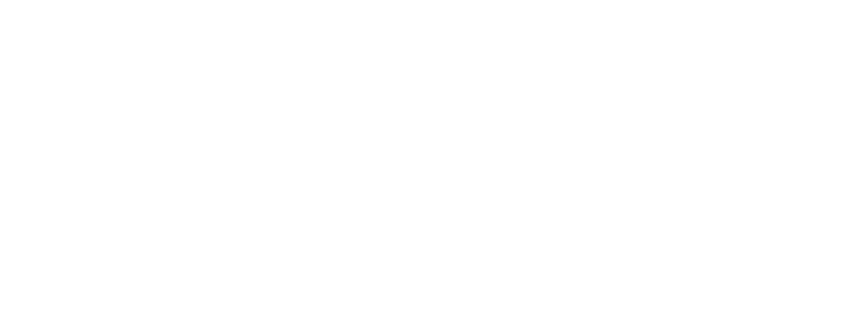
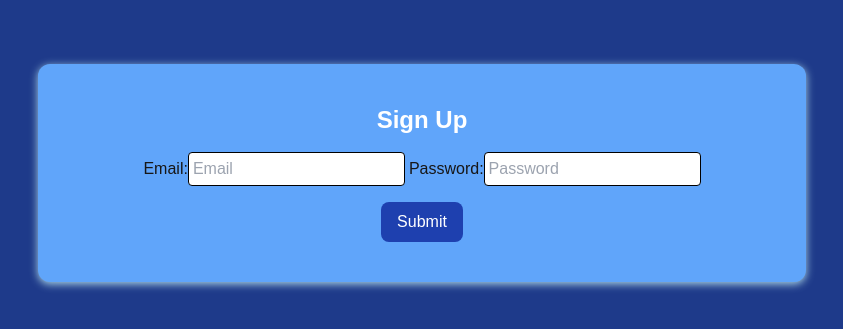
Before and after one commit to muzamilbaig123/p-StudentData-app, a Next.js app: page /signup in a window 1280 px wide. Shown: the part 227-556 px from the top of the page, without its empty margins (218-1061 px from the left). Built offline with nearby package versions, Linux system fonts and the light colour scheme; no server answers.

Commit message:
auth is jsut starting

```diff
--- /dev/null
+++ b/src/app/dashboard/page.tsx
@@ -0,0 +1,9 @@
+export default function Dashboard () {
+    return (
+        <>
+            <div className="h-[100vh] w-[100%] bg-blue-600 text-white text-4xl text-center" style={{alignContent: "center"}} >
+                <h1>My Dashboard</h1>
+            </div>
+        </>
+    )
+}
--- a/src/app/login/page.tsx
+++ b/src/app/login/page.tsx
@@ -1,7 +1,75 @@
-import Login from "@/components/authentication/login";
+"use client"
+import { auth } from "@/firebase/firebaseconfig";
+import { GoogleAuthProvider, signInWithEmailAndPassword, signInWithPopup } from "firebase/auth";
+import { useRouter } from "next/navigation";
+import { FormEvent, useState } from "react"
 
-export default function LoginRoute () {
+export default function Login() {
+    const [email, setEmail] = useState("");
+    const [password, setPassword] = useState("");
+    const route = useRouter();
+    const provider = new GoogleAuthProvider();
+
+
+    const LoginFormHandler = async (e: FormEvent) => {
+        e.preventDefault();
+        setEmail("");
+        setPassword("");
+
+        try{
+            await signInWithEmailAndPassword(auth, email, password);
+            console.log("Login Is Succefully");
+            route.push("/dashboard")
+        }catch(e){
+            console.log("Login Time Error", e)
+        };
+    };
+
+    const signInGoogleHandler = async () => {
+        try{
+        const userCed = await signInWithPopup(auth, provider);
+        console.log(userCed)
+
+    }catch(e){
+        console.log("Sign In With Goole Time Error", e);
+    }
+
+    }
+
     return (
-        <Login />
+        <>
+            <div className="w-[100%] bg-blue-900 h-[100vh] flex items-center">
+                <form className="bg-blue-400 ml-auto mr-auto p-2 w-[40%] rounded-xl pt-16 pb-16 text-center" style={{ boxShadow: "0px 2px 8px lightblue" }} onSubmit={LoginFormHandler}>
+                    <h1 className="text-center font-bold text-2xl text-white">LogIn</h1>
+
+                    <div className="m-2 p-2">
+                        <label>
+                            Email : <input type="email"
+                                value={email}
+                                onChange={(e) => { setEmail(e.target.value) }}
+                                className="border rounded border-black p-1"
+                                placeholder="Email"
+
+                            />
+                        </label>
+                    </div>
+                    <div>
+                        <label className="ml-1">
+                            Password : <input type="password"
+                                value={password}
+                                onChange={(e) => { setPassword(e.target.value) }}
+                                className="border rounded border-black p-1"
+                                placeholder="Password"
+
+                            />
+                        </label>
+                    </div>
+                    <button className="bg-blue-800 text-white pt-2 pb-2 pl-4 pr-4 rounded-lg relative top-4">Login</button>
+
+                </form>
+
+            </div>
+                    <button className="bg-blue-800 text-white pt-2 pb-2 pl-4 pr-4 rounded-lg absolute top-4 " onClick={signInGoogleHandler} style={{border: "2px solid white"}}>Login With Google</button>
+        </>
     )
 }
--- a/src/app/signup/page.tsx
+++ b/src/app/signup/page.tsx
@@ -1,9 +1,67 @@
-import SignUp from "@/components/authentication/signup";
+"use client";
+import  {useRouter}  from "next/navigation";
+import { createUserWithEmailAndPassword } from "firebase/auth";
+import { FormEvent, useState } from "react";
+import { auth } from "@/firebase/firebaseconfig";
 
-export default function SignupRoute () {
+
+export default function SignUp() {
+    const [email, setEmail] = useState("");
+    const [password, setPassword] = useState("");
+    const router = useRouter();
+
+    const signUpFormHandler = async (e: FormEvent) => {
+        e.preventDefault();
+
+
+    await createUserWithEmailAndPassword(auth, email, password)
+    .then((userCredential) => {
+    const user = userCredential.user;
+        console.log(user)
+        router.push("/login")
+  })
+  .catch((error) => {
+    console.log("Sign Up Time Error", error)
+  });
+
+
+    };
+
     return (
-        <>
-            <SignUp />
-        </>
-    )
+        <div className="w-[100%] bg-blue-900 h-[100vh] flex items-center">
+            <form
+                className="bg-blue-400 ml-auto mr-auto p-2 w-[60%] rounded-xl pt-10 pb-10 text-center"
+                style={{ boxShadow: "0px 2px 8px lightblue" }}
+                onSubmit={signUpFormHandler}
+            >
+                <h1 className="text-center font-bold text-2xl text-white">Sign Up</h1>
+                <div className="m-2 p-2">
+                    <label>
+                        Email:
+                        <input
+                            type="email"
+                            value={email}
+                            onChange={(e) => setEmail(e.target.value)}
+                            className="border rounded border-black p-1"
+                            placeholder="Email"
+                        />
+                    </label>
+                    <label className="ml-1">
+                        Password:
+                        <input
+                            type="password"
+                            value={password}
+                            onChange={(e) => setPassword(e.target.value)}
+                            className="border rounded border-black p-1"
+                            placeholder="Password"
+                        />
+                    </label>
+                </div>
+
+                <button className="bg-blue-800 text-white pt-2 pb-2 pl-4 pr-4 rounded-lg">
+                    Submit
+                </button>
+            </form>
+        </div>
+    );
 }
--- a/src/components/authentication/login.tsx
+++ /dev/null
@@ -1,7 +0,0 @@
-export default function Login () {
-    return (
-        <>
-            <h1>Login Componenets</h1>
-        </>
-    )
-}
--- a/src/components/authentication/signup.tsx
+++ /dev/null
@@ -1,11 +0,0 @@
-export default function SignUp () {
-    return (
-        <>
-            <form>
-                <label>
-
-                </label>
-            </form>
-        </>
-    )
-}
```
